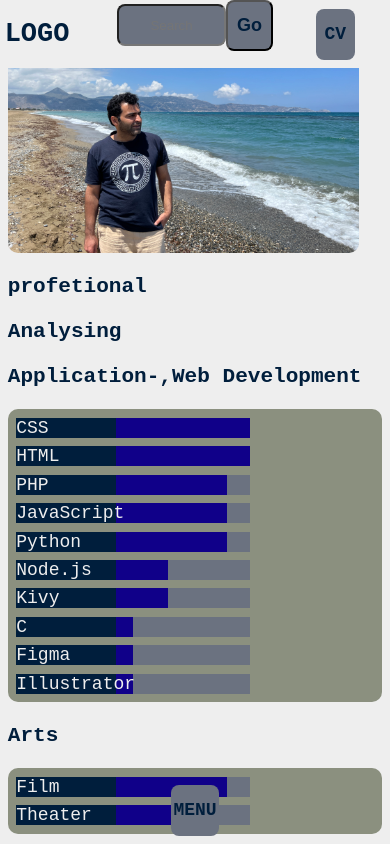
After one commit to Ari-Ario/portfolio, a PHP site: page /about/about.php in a window 390 px wide. The commit adds this page. Run offline with PHP 8.4, Linux system fonts and the light colour scheme.

Commit message:
about page finished

```diff
--- /dev/null
+++ b/www/public/about/about.php
@@ -0,0 +1,106 @@
+<link rel="stylesheet" href="../styles.css">
+<section >
+    <?php include dirname(__DIR__) . "/components/header.php"; ?>
+</section>
+
+<section id="about-container">
+
+    <section id="img-info">
+        <section id="img-sea">
+            <img id="sea" src="../images/ari-sea.JPG" alt="sea">
+        </section>
+        <section>
+            <h3>profetional</h3>
+            <h3>Analysing</h3>
+
+        </section>
+    </section>
+
+    <section id="bar-table">
+        <section id="computer-content">
+            <h3>Application-,Web Development</h3>
+        <section id="bars" data-animation="slide-in-right">
+            <section class="bar grid-bar">
+            <section class="bar-fill" style="width:100%">
+                <section class="tag bold grid-bar">CSS</section>
+            </section>
+            </section>
+
+            <section class="bar grid-bar">
+            <section class="bar-fill" style="width:100%">
+                <section class="tag bold grid-bar">HTML</section>
+            </section>
+            </section>
+
+            <section class="bar grid-bar">
+            <section class="bar-fill" style="width:90%">
+                <section class="tag bold grid-bar">PHP</section>
+            </section>
+            </section>
+
+            <section class="bar grid-bar">
+            <section class="bar-fill" style="width:90%">
+                <section class="tag bold grid-bar">JavaScript</section>
+            </section>
+            </section>
+
+            <section class="bar grid-bar">
+            <section class="bar-fill" style="width:90%">
+                <section class="tag bold grid-bar">Python</section>
+            </section>
+            </section>
+
+            <section class="bar grid-bar">
+            <section class="bar-fill" style="width:65%">
+                <section class="tag bold grid-bar">Node.js</section>
+            </section>
+            </section>
+
+            <section class="bar grid-bar">
+            <section class="bar-fill" style="width:65%">
+                <section class="tag bold grid-bar">Kivy</section>
+            </section>
+            </section>
+
+            <section class="bar grid-bar">
+            <section class="bar-fill" style="width:50%">
+                <section class="tag bold grid-bar">C</section>
+            </section>
+            </section>
+
+            <section class="bar grid-bar">
+            <section class="bar-fill" style="width:50%">
+                <section class="tag bold grid-bar">Figma</section>
+            </section>
+            </section>
+
+            <section class="bar grid-bar">
+            <section class="bar-fill" style="width:50%">
+                <section class="tag bold grid-bar">Illustrator</section>
+            </section>
+            </section>
+        </section>
+        </section>
+
+        <section id="arts-content">
+            <h3>Arts</h3>
+        <section id="bars" data-animation="slide-in-right">
+            <section class="bar grid-bar">
+            <section class="bar-fill" style="width:90%">
+                <section class="tag bold grid-bar">Film</section>
+            </section>
+            </section>
+
+            <section class="bar grid-bar">
+            <section class="bar-fill" style="width:70%">
+                <section class="tag bold grid-bar">Theater</section>
+            </section>
+            </section>
+        </section>
+        </section>
+    </section>
+</section>
+
+<section>
+<?php include dirname(__DIR__) . "/components/footer.php"; ?>
+</section>
--- a/www/public/components/footer.php
+++ b/www/public/components/footer.php
@@ -2,7 +2,7 @@
     <section id="footer-navigation">
             <a class="navigation" href="/index.php">Home</a>
             <a class="navigation" href="/">work</a>
-            <a class="navigation" href="about.php">about</a>
+            <a class="navigation" href="./about/about.php">about</a>
             <a class="navigation">Contact</a>
     </section>
 
--- a/www/public/styles.css
+++ b/www/public/styles.css
@@ -108,6 +108,7 @@ body {
 
 #search-btn {
   height: min(6vh, 400px);
+  width: min(4vw, 400px);
   font-size: large;
   font-weight: bold;
   color: var(--bluedarkest);
@@ -147,7 +148,7 @@ a {
 
 }
 
-/* --------------------------- */
+/* footer--------------------------- */
 
 #cv-navigation {
   display: grid;
@@ -170,7 +171,7 @@ a {
   justify-content: center;
 }
 
-/* main body */
+/* main body------------------------- */
 #main {
   position: relative;
   display: flex;
@@ -192,7 +193,7 @@ a {
 }
 
 
-/* footer */
+/* footer-------------------------- */
 
 #footer-container {
   display: grid;
@@ -249,7 +250,32 @@ a {
 }
 
 
-/* about styling */
+/* about styling-------------------- */
+
+#about-container {
+  display: flex;
+  justify-content: center;
+  align-items: center;
+  min-height: 100vh;
+}
+
+#img-info{
+  max-height: 100vh;
+  max-width: 100vw;
+  margin: 0;
+  padding: 0;
+  left: 0;
+
+}
+#sea {
+  max-height: 30vh;
+  left: 0;
+  border-radius: 10px 10px;
+}
+
+#bar-table {
+  padding: 0 2vw 0 2vw;
+}
 
 #bars {
   display: grid;
@@ -257,12 +283,11 @@ a {
   align-items: center;
   grid-template-rows: 10(1fr);
   gap: 1vh;
-  top: 200px;
-  left: 400px;
-  width: 60vw;
-  height: 50vh;
+  min-width: 60vw;
+  height: fit-content;
   padding: 1vh;
   background-color: var(--greengrey);
+  border-radius: 10px;
 }
 
 .bar {
@@ -278,7 +303,7 @@ a {
   background-color: var(--blau);
 }
 
-.grid-bar {
+.tag {
   display: inline-block;
   text-align: left;
   width: 100px;
@@ -287,13 +312,14 @@ a {
 }
 
 
-
-
 @media screen and (max-width: 768px)  {
 
     html{
       font-size: 2vw;
     }
+
+
+    /* header ------------------ */
 
     #header-navigation{
       display: none;
@@ -312,9 +338,23 @@ a {
       top: 6vh;
     }
 
+    #header-homepage {
+      padding: 0 2vw 0 5vw;
+      max-width: 90vw;
+    }
+    #search-btn {
+      height: min(6vh, 400px);
+      width: min(12vw, 400px);
+      font-size: large;
+      font-weight: bold;
+      color: var(--bluedarkest);
+    }
+
     img {
       max-width: 90vw;
     }
+
+    /* footer ---------------- */
 
     #menu-navigation {
       height: min(6vh, 400px);
@@ -350,4 +390,32 @@ a {
       bottom: 0;
       padding: 1vh;
     }
+
+    /* about ----------------------- */
+    #about-container {
+      display: block;
+      width: 100vw;
+      height: 80vh;
+      top: 8vh;
+    }
+    #img-info{
+      max-width: auto;
+      max-height: auto;
+      margin: 0;
+      padding: 0 2vw;
+
+    }
+    #sea {
+      width: 100vw;
+      height: 40vh;
+      left: 0;
+      border-radius: 10px 10px;
+    }
+
+    #bars {
+      min-width: 60vw;
+    }
+    #computer-content #arts-content {
+      width: 90vw;
+    }
 }
```
Also changed, not shown: www/public/components/about.php (deleted, +0 -64 lines), www/public/index.php (+7 -8 lines), www/public/images/ari-sea.JPG (added).
